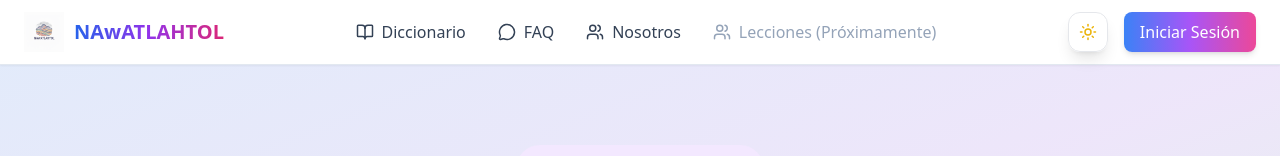
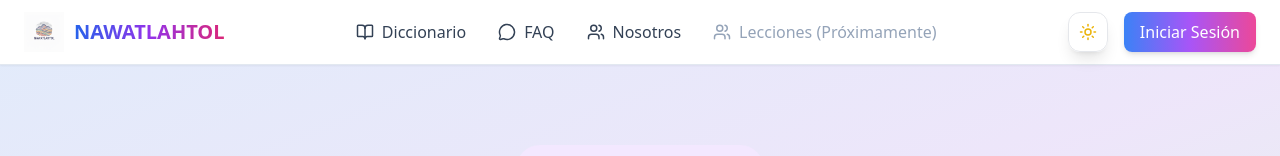
Before and after one commit to joseorteha/nahuatl-web, a Next.js app in the folder frontend/: page /faq in a window 1280 px wide. Shown: the top 156 px of the page. Built offline with nearby package versions, Linux system fonts and the light colour scheme; no server answers.

Commit message:
feat: Actulizacion gramatical

```diff
--- a/frontend/src/components/Header.tsx
+++ b/frontend/src/components/Header.tsx
@@ -126,7 +126,7 @@ export default function Header() {
             </div>
             <div className="flex flex-col">
               <span className="text-xl font-bold bg-gradient-to-r from-blue-600 via-purple-600 to-pink-600 bg-clip-text text-transparent">
-                NAwATLAHTOL
+                NAWATLAHTOL
               </span>
             </div>
           </Link>
```
